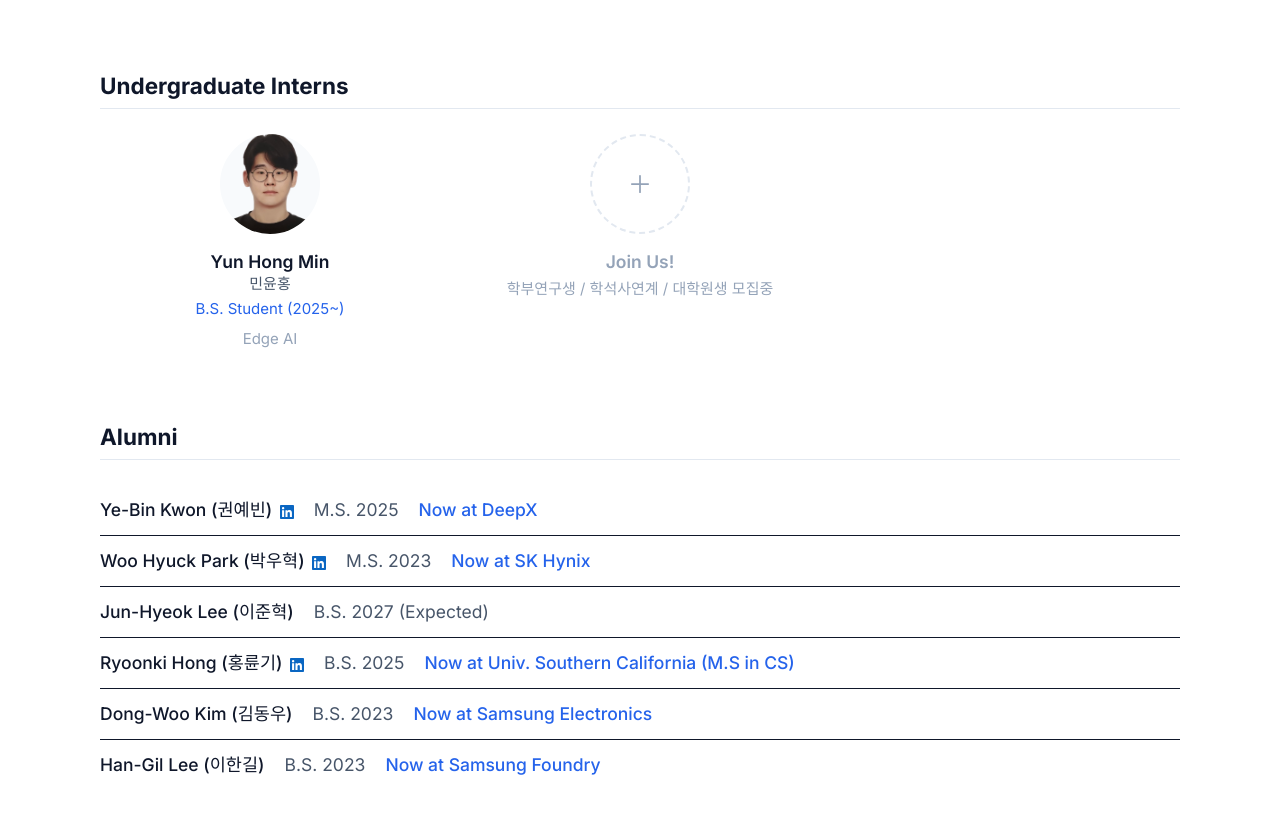
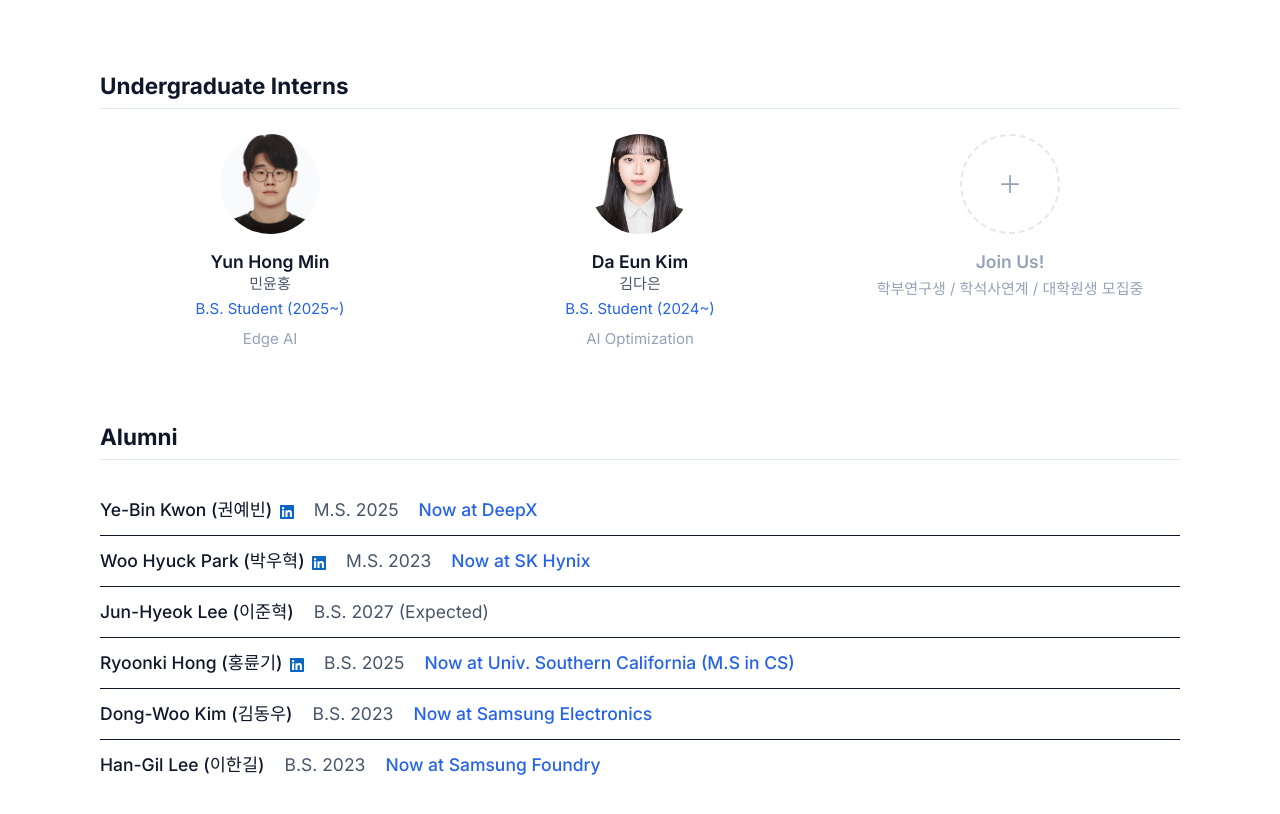
Before and after one commit to aica-ssu/aica-ssu.github.io, a Next.js app: page /members in a window 1280 px wide. Shown: the part 1160-1974 px from the top of the page. Built offline with nearby package versions, Linux system fonts and the light colour scheme.

Commit message:
members: 학부연구생 김다은 소개 및 사진 추가

```diff
--- a/src/data/members.ts
+++ b/src/data/members.ts
@@ -133,6 +133,17 @@ export const members: Member[] = [
     research: "Edge AI",
     background: "B.S. School of AI Software, Soongsil University (Expected 2029)",
   },
+  {
+    name: "Da Eun Kim",
+    nameKo: "김다은",
+    role: "B.S. Student (2024~)",
+    category: "undergraduate",
+    image: "/images/members/Da Eun Kim.png",
+    email: "d4eun0603@soongsil.ac.kr",
+    researchShort: "AI Optimization",
+    research: "AI Optimization",
+    background: "B.S., Soongsil University (Expected 2028)",
+  },
 /*  {
     name: "Jun-Hyeok Lee",
     nameKo: "이준혁",
```
Also changed, not shown: public/images/members/Da Eun Kim.png (added).
